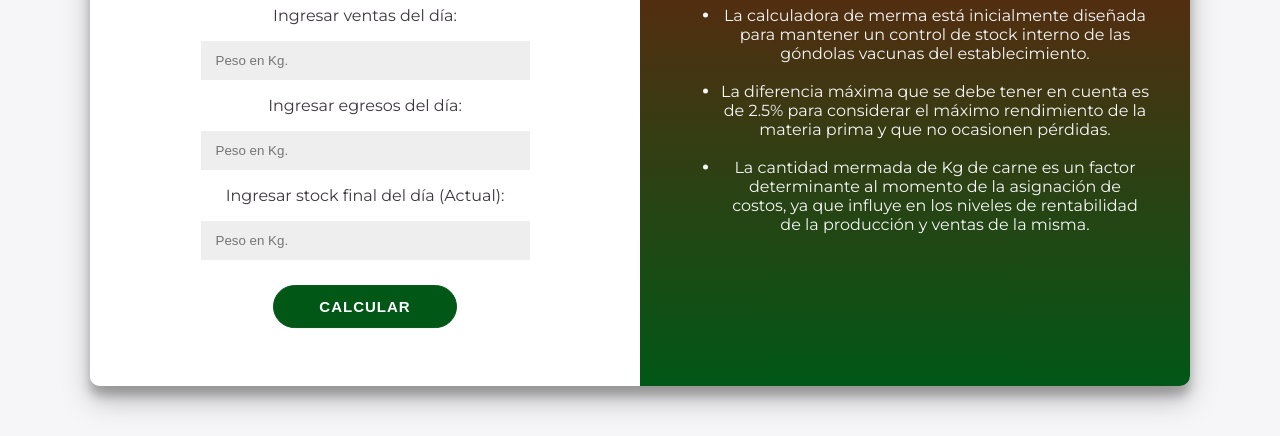
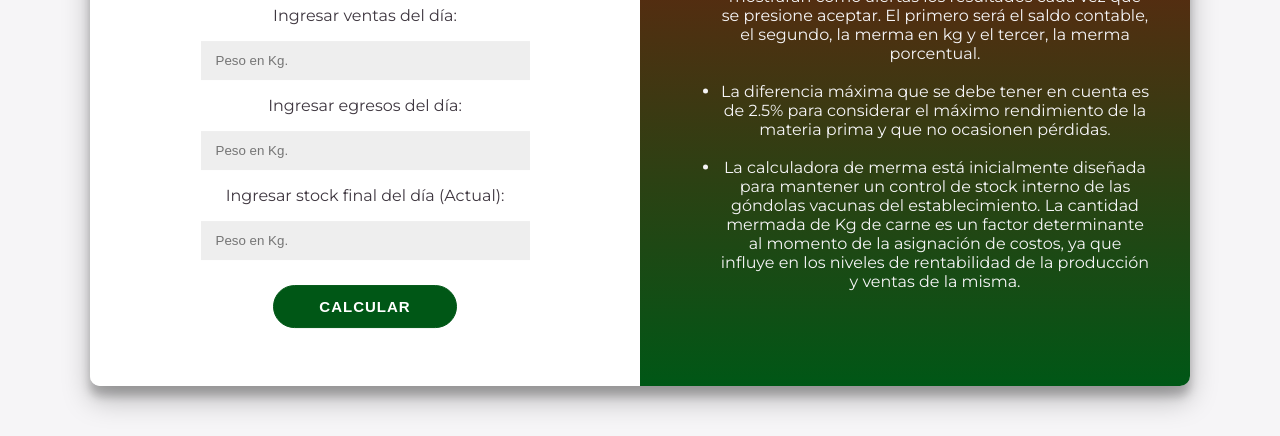
Before and after one commit to CastilloCAI/calculadora-merma-1, a plain HTML site: page index.html in a window 1280 px wide. Shown: the part 364-800 px from the top of the page. Drawn offline with Linux system fonts and the light colour scheme.

Commit message:
index.html

```diff
--- a/index.html
+++ b/index.html
@@ -45,9 +45,9 @@
                     </div>
                     <h1>¿Cómo se calcula?</h1>
                     <ul>
-                        <li>La calculadora de merma está inicialmente diseñada para mantener un control de stock interno de las góndolas vacunas del establecimiento.</li> <br />
+                        <li>Una vez ingresados los datos, se debe presionar el botón calcular para generar los resultados. Se mostrarán como alertas los resultados cada vez que se presione aceptar. El primero será el saldo contable, el segundo, la merma en kg y el tercer, la merma porcentual.</li> <br />
                         <li>La diferencia máxima que se debe tener en cuenta es de 2.5% para considerar el máximo rendimiento de la materia prima y que no ocasionen pérdidas.</li> <br />
-                        <li>La cantidad mermada de Kg de carne es un factor determinante al momento de la asignación de costos, ya que influye en los niveles de rentabilidad de la producción y ventas de la misma.</li> <br />
+                        <li>La calculadora de merma está inicialmente diseñada para mantener un control de stock interno de las góndolas vacunas del establecimiento. La cantidad mermada de Kg de carne es un factor determinante al momento de la asignación de costos, ya que influye en los niveles de rentabilidad de la producción y ventas de la misma.</li> <br />
                     </ul>
                 </div>
             </div>
```
